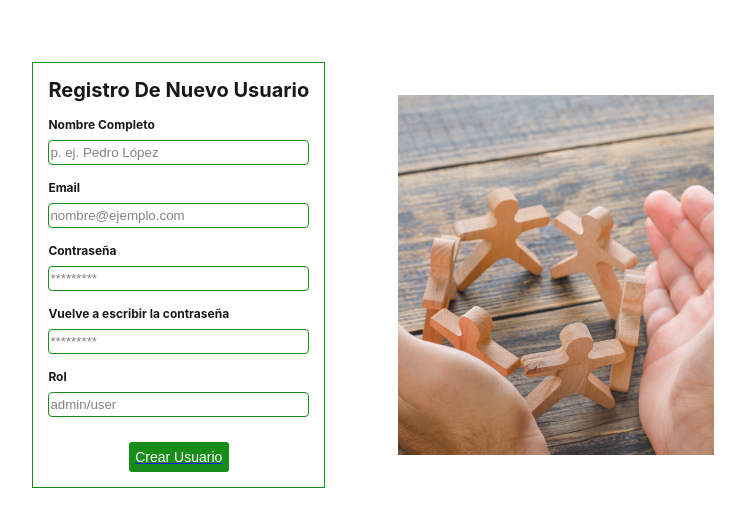
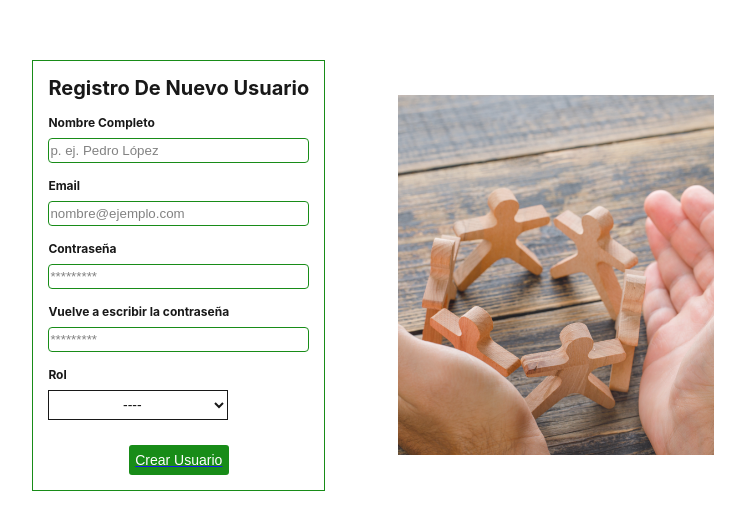
Before and after one commit to programateacademy/6-Corporaci-n-Semilla-de-Esperanzas-Front-end, a React (Create React App) app: page /NewUser in a window 1280 px wide. Shown: the part 125-654 px from the top of the page, without its empty margins (240-985 px from the left). Built offline with nearby package versions, Linux system fonts and the light colour scheme.

Commit message:
select newuser rol

```diff
--- a/src/components/NewUser.jsx
+++ b/src/components/NewUser.jsx
@@ -28,7 +28,12 @@ export const NewUser = () => {
                         <input type="text" id="repeatpassword" placeholder="*********" />
 
                         <label for="repeatpassword">Rol</label>
-                        <input type="text" id="rol" placeholder="admin/user" />
+                        <select>
+                            <option>----</option>
+                            <option>Administrador</option>
+                            <option>Usuario</option>
+                        </select>
+
 
                         <Link to='/'><button className="button-newuser" type="submit">Crear Usuario</button></Link>
 
--- a/src/newuser.css
+++ b/src/newuser.css
@@ -126,3 +126,7 @@
     width: 100px;
     height: 30px;
 }
+
+.container-form-newuser select{
+    font-size: 14px;
+}
```
